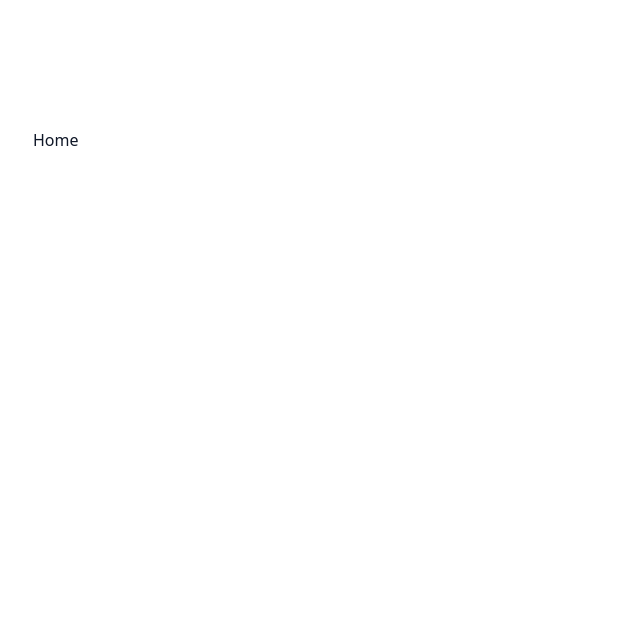
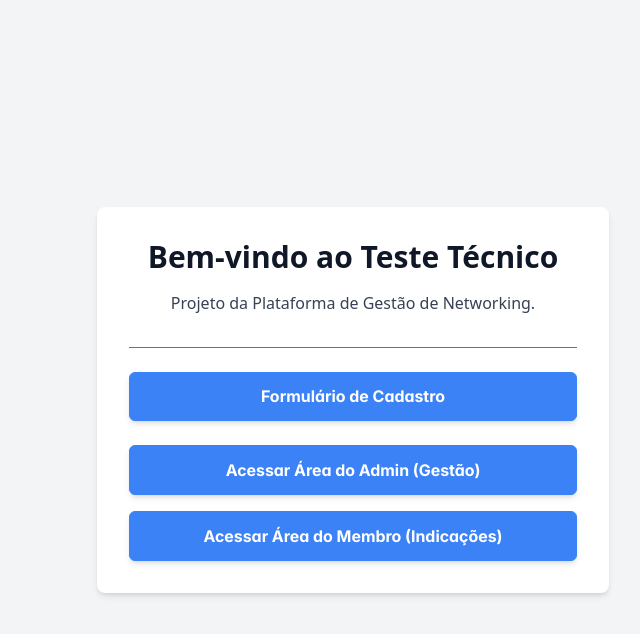
Before and after one commit to gpjgabriel/ag-sistemas, a Next.js app: page / in a window 1280 px wide. Shown: the top 634 px of the page, without its empty margins (287-927 px from the left). Built offline with nearby package versions, Linux system fonts and the light colour scheme.

Commit message:
feat(seed/env): create seed for db insert data  and env.example

```diff
--- a/package.json
+++ b/package.json
@@ -10,7 +10,8 @@
     "tailwind:init": "tailwindcss init -p",
     "test": "jest",
     "db:generate": "npx dotenv -e .env -- npx prisma generate",
-    "db:migrate": "npx dotenv -e .env -- echo 'Environment loaded!' && npx prisma migrate dev"
+    "db:migrate": "npx dotenv -e .env -- echo 'Environment loaded!' && npx prisma migrate dev",
+    "seed": "npx dotenv -e .env -- ts-node --compiler-options '{\\\"module\\\":\\\"CommonJS\\\"}' prisma/seed.ts"
   },
   "dependencies": {
     "@prisma/client": "^6.18.0",
--- /dev/null
+++ b/prisma/seed.ts
@@ -0,0 +1,58 @@
+import { PrismaClient } from "@prisma/client";
+
+const prisma = new PrismaClient();
+
+// IDs fixos para serem copiados para o .env
+const USER_ID_1 = "3d251b00-3c81-438e-a20c-a08be0a62b01";
+const USER_ID_2 = "aa2a893b-a7e8-480a-b33a-a11b699264f0";
+const USER_ID_3 = "bb3b893b-b7e8-480a-b33a-c11b699264f1";
+
+async function main() {
+  console.log("Iniciando o script de seed...");
+
+  await prisma.user.deleteMany({});
+
+  await prisma.user.createMany({
+    data: [
+      {
+        id: USER_ID_1,
+        name: "Usuario Teste-1",
+        email: "usuario1@email.com",
+        company: "Empresa usuario 1",
+        active: true,
+        role: "MEMBER",
+      },
+      {
+        id: USER_ID_2,
+        name: "Usuario Teste-2",
+        email: "usuario2@email.com",
+        company: "Empresa usuario 2",
+        active: true,
+        role: "MEMBER",
+      },
+      {
+        id: USER_ID_3,
+        name: "Usuario Teste-3",
+        email: "usuario3@email.com",
+        company: "Empresa usuario 3",
+        active: true,
+        role: "MEMBER",
+      },
+    ],
+  });
+
+  console.log("Seed concluído com sucesso!");
+  console.log("---");
+  console.log("ID do Usuário de Teste para o .env:");
+  console.log(USER_ID_1);
+  console.log("---");
+}
+
+main()
+  .catch((e) => {
+    console.error(e);
+    process.exit(1);
+  })
+  .finally(async () => {
+    await prisma.$disconnect();
+  });
--- a/src/app/page.tsx
+++ b/src/app/page.tsx
@@ -1,9 +1,43 @@
-export default function Home() {
+// src/app/page.tsx
+"use client"; // Necessário para o useRouter
+
+import React from "react";
+import { Button } from "primereact/button";
+import { useRouter } from "next/navigation"; // Para navegação
+
+export default function HomePage() {
+  const router = useRouter();
+
   return (
-    <div className="flex min-h-screen items-center justify-center bg-zinc-50 font-sans dark:bg-black">
-      <main className="flex min-h-screen w-full max-w-3xl flex-col items-center justify-between py-32 px-16 bg-white dark:bg-black sm:items-start">
-        Home
-      </main>
-    </div>
+    <main className="flex min-h-screen flex-col items-center justify-center p-6 md:p-24">
+      <div className="w-full max-w-lg bg-white p-8 rounded-lg shadow-md text-center">
+        <h1 className="text-3xl font-bold text-center mb-4">
+          Bem-vindo ao Teste Técnico
+        </h1>
+        <p className="text-center text-gray-700 mb-8">
+          Projeto da Plataforma de Gestão de Networking.
+        </p>
+        <div className="mt-8 border-t pt-6 py-6 text-sm text-gray-500">
+          <Button
+            label="Formulário de Cadastro"
+            onClick={() => router.push("/apply")}
+            className="w-full justify-center bg-blue-600 hover:bg-blue-700 text-white font-bold py-2 px-4 rounded shadow-md transition duration-200"
+          />
+        </div>
+        <div className="flex flex-col gap-4">
+          <Button
+            label="Acessar Área do Admin (Gestão)"
+            onClick={() => router.push("/applications")}
+            className="w-full justify-center bg-blue-600 hover:bg-blue-700 text-white font-bold py-2 px-4 rounded shadow-md transition duration-200"
+          />
+
+          <Button
+            label="Acessar Área do Membro (Indicações)"
+            onClick={() => router.push("/referrals")}
+            className="w-full justify-center bg-gray-600 hover:bg-gray-700 text-white font-bold py-2 px-4 rounded shadow-md transition duration-200"
+          />
+        </div>
+      </div>
+    </main>
   );
 }
--- a/src/components/features/ReferralManager.tsx
+++ b/src/components/features/ReferralManager.tsx
@@ -47,7 +47,7 @@ const statusClasses: { [key in ReferralStatus]: string } = {
   REJECTED: "bg-red-100 text-red-800",
 };
 
-const CURRENT_USER_ID = "3d251b00-3c81-438e-a20c-a08be0a62b01"; // ID do usuário Teste
+const CURRENT_USER_ID = process.env.NEXT_PUBLIC_SIMULATED_USER_ID || "";
 
 export default function ReferralManager() {
   const [allReferrals, setAllReferrals] = useState<FullReferral[]>([]);
```
Also changed, not shown: 1 other file (tests, documents, lock files or other folders).
